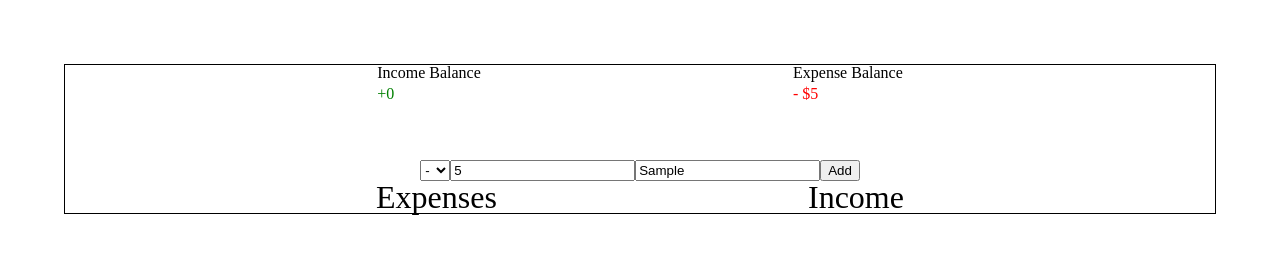
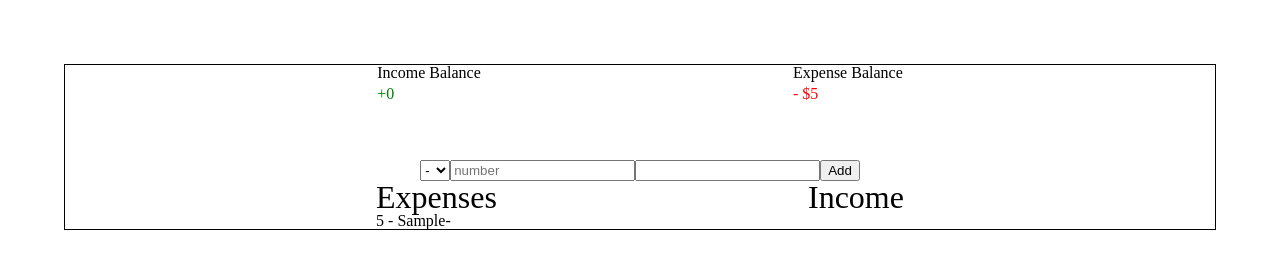
Before and after one commit to devaneyj3/budget-project, a plain HTML site: page index.html in a window 1280 px wide. Both pictures are taken after typing "5", "Sample" into the empty fields and a click on the button "Add". Drawn offline with Linux system fonts and the light colour scheme.

Commit message:
add budget objects

```diff
--- /dev/null
+++ b/budget.js
@@ -0,0 +1,21 @@
+//jshint esversion: 6
+class Budget {
+    constructor(type, amount, category) {
+        this.type = type;
+        this.amount = amount;
+        this.category = category;
+    }
+}
+
+class Expenses extends Budget {
+    constructor(type, amount, category, percentage) {
+        super(type, amount, category);
+        this.percentage = percentage;
+    }
+}
+
+class Incomes extends Budget {
+    constructor(type, amount, category) {
+        super(type, amount, category);
+    }
+}
--- a/index.html
+++ b/index.html
@@ -1,5 +1,6 @@
 <!DOCTYPE html>
 <html lang="en">
+
 <head>
     <meta charset="UTF-8">
     <meta name="viewport" content="width=device-width, initial-scale=1.0">
@@ -7,6 +8,7 @@
     <link rel="stylesheet" href="css/index.css">
     <title>Budget</title>
 </head>
+
 <body>
     <div class="budget-container">
         <section class="display-output">
@@ -27,7 +29,7 @@
                 <option value="inc">+</option>
             </select>
             <input class="input-num" type="number" placeholder="number" name="budget-item" value="">
-	<input class="category" placeholder="category" type="text" value= "">
+            <input class="category" placeholder="category" type="text" value="">
             <button class="budget-item-submit" type="submit">Add</button>
         </section>
         <div class="error"></div>
@@ -44,6 +46,8 @@
             </div>
         </section>
     </div>
+    <script src="budget.js"></script>
     <script src="index.js"></script>
 </body>
+
 </html>
--- a/index.js
+++ b/index.js
@@ -2,6 +2,9 @@
 const submitItem = document.querySelector(".budget-item-submit");
 let totalExpenses = 0;
 let totalIncome = 0;
+
+let expenseItems = [];
+let incomeItems = [];
 
 submitItem.addEventListener('click', function () {
     const option = document.querySelector('.option');
@@ -13,11 +16,18 @@ submitItem.addEventListener('click', function () {
 
     if (input.value && category.value) {
         if (option.value === 'exp') {
+            //create new expense object
+            let newExpense = new Expenses(option.value, input.value, category.value);
+            expenseItems.push(newExpense);
+
             addToDisplay(displayExpense, input);
             updateExpenses(input, displayExpense);
             addToExpenseList(input.value, category.value);
+
         }
         else {
+            let newIncome = new Incomes(option.value, input.value, category.value);
+            incomeItems.push(newIncome);
             addToDisplay(displayIncome, input);
             updateIncome(input, displayIncome);
             addToIncomeList(input.value, category.value);
@@ -28,9 +38,9 @@ submitItem.addEventListener('click', function () {
     }
     else {
         const error = document.querySelector('.error');
-        if ( input.value) {
+        if (input.value) {
             error.textContent = 'Add a category';
-        } else if ( category.value) {
+        } else if (category.value) {
             error.textContent = 'Add a number';
         } else {
             error.textContent = 'Add a category and a number';
@@ -90,19 +100,29 @@ function addToExpenseList(value, category) {
     const expensesList = document.querySelector('.expenses');
     let li = document.createElement('li');
     li.setAttribute('class', 'expense-item');
-    const expenseItem = document.querySelector('.expense-item');
+    let formatedExpense = formatWithCommas(value.toString());
+    li.appendChild(document.createTextNode(`${formatedExpense} - ${category}`));
+    expensesList.appendChild(li);
 
-    console.log(expenseItem.value);
-
-    //get percentage of current income
-   // let percentage = percentageofIncome(expenseItem);
-    let formatedExpense = formatWithCommas(value.toString());
-    li.appendChild(document.createTextNode(`${formatedExpense}`));
-    expensesList.appendChild(li);
+    //Update percentage based on income
+    updatePercentage(li);
 }
 
-function percentageofIncome(value) {
-    console.log(value.textContent);
-    return parseInt((value.textContent)/totalIncome);
+function updatePercentage(li) {
+    //update the percentage based on the income
+    let span = document.createElement('span');
+    span.setAttribute('class', 'percentage');
+    let toNum = parseInt(`${li.textContent}`);
+    let percentage = (toNum / totalIncome) * 100;
+
+    //handles if divide by 0
+    if (totalIncome != 0) {
+        span.appendChild(document.createTextNode(`${percentage}%`));
+
+    } else {
+        span.appendChild(document.createTextNode(`-`));
+        totalExpenses += 0;
+    }
+    li.appendChild(span);
 
 }
```
Lines whose indentation alone changed are shown as unchanged.
